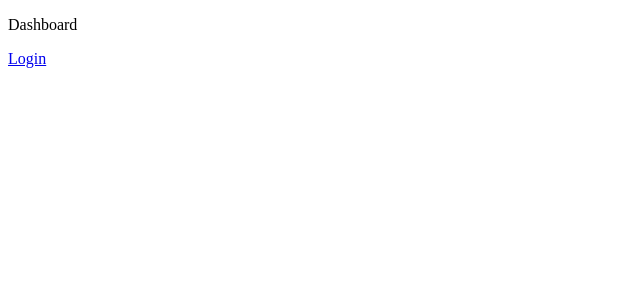
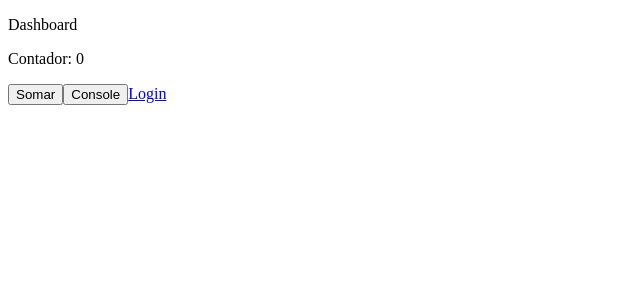
Before and after one commit to andrealvesaraujo/ReactTypeScript, a React (Create React App) app: page /pagina-inicial in a window 1280 px wide. Shown: the top 300 px of the page, without its empty margins (0-640 px from the left). Built offline with nearby package versions, Linux system fonts and the light colour scheme.

Commit message:
feat: Add counter ref in dashboard

```diff
--- a/src/app/pages/dashboard/Dashboard.tsx
+++ b/src/app/pages/dashboard/Dashboard.tsx
@@ -1,9 +1,17 @@
+import { useRef } from 'react'
 import { Link } from 'react-router-dom'
 
 export const Dashboard = () => {
+
+    const counterRef = useRef(0)
+
     return (
         <div>
             <p>Dashboard</p>
+            <p>Contador: {counterRef.current}</p>
+            <button onClick={()=> counterRef.current++}>Somar</button>
+
+            <button onClick={()=> console.log(counterRef.current)}>Console</button>
             <Link to="/entrar">Login</Link>
         </div>
     )
```
